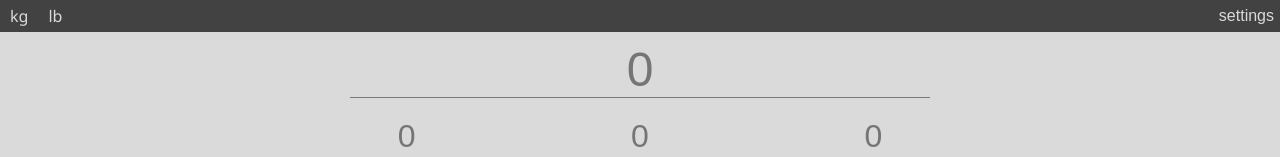
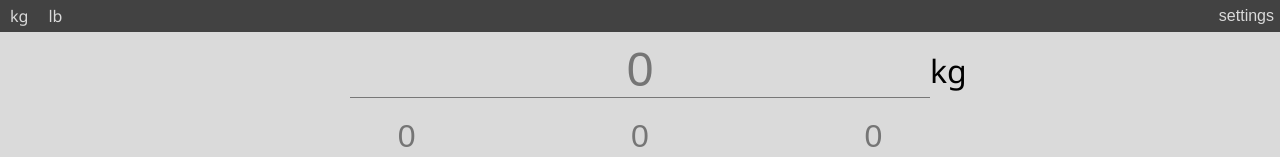
Before and after one commit to jbberinger/visual-barbell-calculator, a React (Create React App) app: page / in a window 1280 px wide. Shown: the top 157 px of the page. Built offline with nearby package versions, Linux system fonts and the light colour scheme.

Commit message:
enable unit switch and subtract equipment weight

```diff
--- a/src/component/barbell-canvas.tsx
+++ b/src/component/barbell-canvas.tsx
@@ -1,8 +1,8 @@
 import React, { useRef, useEffect, useContext } from 'react';
 import Dimension from '../util/dimension';
 import color from '../util/color';
-import { CalculatorContext, plateCountType, kgPlateWeights } from '../context/calculator-context';
-import { SettingsContext, Warning } from '../context/settings-context';
+import { CalculatorContext, plateCountType } from '../context/calculator-context';
+import { SettingsContext, Warning, WeightUnit } from '../context/settings-context';
 
 type BBCanvasType = {
   dimension: Dimension,
@@ -13,10 +13,9 @@ type BBCanvasType = {
 const BarbellCanvas: React.FC<BBCanvasType> = ({ dimension, screenWidth }) => {
   const canvasRef = useRef<HTMLCanvasElement>(null);
   const [calculatorState] = useContext(CalculatorContext);
-  const [optionsState, setOptionsState, warning, setWarning] = useContext(SettingsContext);
+  const [optionsState, setOptionsState, warning, setWarning, currentWeightUnit] = useContext(SettingsContext);
 
   useEffect(() => {
-
     const {
       relBarDiameter, relSleeveDiameter, relSleeveLength,
       relFlangeDiameter, relFlangeWidth, relSleevePlusFlange,
@@ -57,7 +56,6 @@ const BarbellCanvas: React.FC<BBCanvasType> = ({ dimension, screenWidth }) => {
         Math.round(canvasWidth - relSleevePlusFlange),
         Math.round(relBarDiameter)
       );
-
       // Draws sleeve.
       strokeAndFillRect(
         ctx,
@@ -67,7 +65,6 @@ const BarbellCanvas: React.FC<BBCanvasType> = ({ dimension, screenWidth }) => {
         Math.round(relSleeveLength),
         Math.round(relSleeveDiameter)
       );
-
       // Draws flange.
       strokeAndFillRect(
         ctx,
@@ -78,14 +75,26 @@ const BarbellCanvas: React.FC<BBCanvasType> = ({ dimension, screenWidth }) => {
         Math.round(relFlangeDiameter)
       );
 
-      let kgColors = Object.values(color.plates.kg)
-      const { kgPlateWidths, kgPlateDiameters } = dimension.plateDimensions.kg;
+      let colors: any;
+      let widths: any;
+      let diameters: any;
+      if (currentWeightUnit == WeightUnit.KG) {
+        colors = color.plates.kg;
+        widths = dimension.relPlateDimensions.kg.relKgPlateWidths;
+        diameters = dimension.relPlateDimensions.kg.relKgPlateDiameters;
+      } else {
+        colors = color.plates.lb;
+        widths = dimension.relPlateDimensions.lb.relLbPlateWidths;
+        diameters = dimension.relPlateDimensions.lb.relLbPlateDiameters;
+      }
+
       const plateCounts = calculatorState.plateCounts;
       let offset: number = 0;
       // Finds total diameter (offset) for plates and collar so they can
       // be drawn in reverse order (left to right) to minimize color bleeding.
-      for (let plateIndex = 0; plateIndex < kgPlateWeights.length; plateIndex += 1) {
-        offset += Math.round(kgPlateWidths[plateIndex]) * (plateCounts[kgPlateWeights[plateIndex]] / 2);
+      for (const plate in plateCounts) {
+        let offsetWidth = Math.round(widths[plate]) * plateCounts[plate] / 2;
+        offset += offsetWidth ? offsetWidth : 0;
       }
 
       // Warns user there is no room left on the bar.
@@ -131,19 +140,19 @@ const BarbellCanvas: React.FC<BBCanvasType> = ({ dimension, screenWidth }) => {
       );
 
       // Draws plates in reverse order to prevent color bleeding.
-      console.log(`offset: ${offset}`);
-      for (let plateIndex = kgPlateWeights.length - 1; plateIndex >= 0; plateIndex -= 1) {
-        let platesToDraw = plateCounts[kgPlateWeights[plateIndex]] / 2;
+      const plateWeight = [...Object.keys(plateCounts).sort((a, b) => parseFloat(b) - parseFloat(a))];
+      for (let plateIndex = plateWeight.length - 1; plateIndex >= 0; plateIndex -= 1) {
+        let platesToDraw = plateCounts[plateWeight[plateIndex]] / 2;
         while (platesToDraw > 0 && offset > 0) {
           strokeAndFillRect(
             ctx,
-            kgColors[plateIndex],
+            colors[plateWeight[plateIndex].toString()],
             Math.round(offsetX(relBarLength + relFlangeWidth + offset, canvasWidth)),
-            Math.round(offsetY(kgPlateDiameters[plateIndex], canvasHeight)),
-            Math.round(kgPlateWidths[plateIndex]),
-            Math.round(kgPlateDiameters[plateIndex])
+            Math.round(offsetY(diameters[plateWeight[plateIndex]], canvasHeight)),
+            Math.round(widths[plateWeight[plateIndex]]),
+            Math.round(diameters[plateWeight[plateIndex]])
           );
-          offset -= Math.round(dimension.plateDimensions.kg.kgPlateWidths[plateIndex]);
+          offset -= Math.round(widths[plateWeight[plateIndex]]);
           platesToDraw -= 1;
         }
       }
--- a/src/component/calculator.tsx
+++ b/src/component/calculator.tsx
@@ -5,12 +5,63 @@ import { SettingsContext, WeightUnit } from '../context/settings-context';
 
 const Calculator: React.FC = () => {
   const kgToLbFactor = 2.20462262;
-  const kgInputColors:any = color.inputText.kg;
-  const lbInputColors:any = color.inputText.lb;
+  const kgInputColors: any = color.inputText.kg;
+  const lbInputColors: any = color.inputText.lb;
   const [, setCalculatorState] = useContext(CalculatorContext);
-  const [optionsState, , warning, setWarning, currentWeightUnit] = useContext(SettingsContext);
+  const [optionsState, setOptionsState, warning, setWarning, currentWeightUnit, setCurrentWeightUnit] = useContext(SettingsContext);
 
-  const initPlates = (unit: WeightUnit): plateCountType => {
+  // Calculates total equipment weight from collar and barbell
+  const calculateTotalEquipmentWeight = (): number => {
+    const { barbell, collar } = optionsState.equipment;
+    let barbellWeight = 0;
+    let collarWeight = 0;
+    if (currentWeightUnit == WeightUnit.KG) {
+      barbellWeight = barbell.weights.kg;
+      collarWeight = collar.weights.kg;
+    } else {
+      barbellWeight = barbell.weights.lb;
+      collarWeight = collar.weights.lb;
+    }
+    return barbellWeight + collarWeight;
+  }
+
+  // Calculates plates with a greedy algorithm restricted to even multiples
+  const countPlatesFromTotal = (plateWeights: string[], total: number): plateCountType => {
+    console.log('--- enter countPlatesFromTotal ---')
+    let plateCounts: plateCountType = {};
+    console.log(`total argument: ${total}`)
+    console.log(`total equip weight: ${calculateTotalEquipmentWeight()}`)
+    let remainingWeight = total - calculateTotalEquipmentWeight();
+    // Makes sure weight is never negative
+    remainingWeight = remainingWeight >= 0 ? remainingWeight : 0;
+    console.log(`remainingWeight: ${remainingWeight}`);
+    const plates = plateWeights.sort((a, b) => parseFloat(b) - parseFloat(a));
+    console.log(`sorted plates: ${plates}`);
+    // Iterates through plates and determines plate counts
+    for (let plateIndex = 0; plateIndex < plates.length; plateIndex += 1) {
+      const currentPlate = parseFloat(plates[plateIndex]);
+      console.log(`currentPlate: ${currentPlate}`)
+      let currentPlateCount = Math.floor(remainingWeight / currentPlate);
+      // Barbell can only be loaded with even numbers of plates
+      if (!isEven(currentPlateCount)) {
+        currentPlateCount -= 1;
+      }
+      remainingWeight -= currentPlateCount * currentPlate;
+      plateCounts[currentPlate] = currentPlateCount.toString();
+    }
+    console.log(`plateCounts: ${JSON.stringify(plateCounts)}`)
+    console.log('--- exit countPlatesFromTotal ---');
+    return plateCounts;
+  }
+
+  const isEven = (value: number): boolean => value % 2 === 0;
+
+  // Ensures string is a valid decimal
+  const sanitizeDecimal = (input: string): string => `${parseFloat(input.replace(/[^0-9.]/g, ''))}`;
+
+  // Initializes plates based on starting weight unit.
+  const initPlates = () => {
+    console.log('---enter init plates---');
     const { lbPlates, kgPlates } = optionsState.plates;
     let plates: string[];
     if (currentWeightUnit == WeightUnit.KG) {
@@ -18,44 +69,52 @@ const Calculator: React.FC = () => {
     } else {
       plates = Object.keys(lbPlates).filter(plate => lbPlates[plate] > 0);
     }
-    return countPlatesFromTotal(plates, 0, currentWeightUnit);
+    const initPlateCount = countPlatesFromTotal(plates, 0);
+    console.log('---exit init plates---');
+    return initPlateCount;
   }
+
 
   // Holds local state for inputs.
   const [totalDisplay, setTotalDisplay] = useState('');
-  const [plateDisplay, setPlateDisplay] = useState(initPlates(currentWeightUnit));
+  const [plateDisplay, setPlateDisplay] = useState(initPlates());
 
-  // updates inputs when weight unit is changed but
+  // Updates inputs when weight unit is changed but
   // skips initial render
   const firstUpdate = useRef(false);
   useEffect(() => {
-    console.log('convert:' + currentWeightUnit);
+    console.log('-- enter useEffect --');
+    console.log('current weight unit:' + currentWeightUnit);
     // Only runs if initial render has already occured.
     if (firstUpdate.current) {
-      console.log(`currentWeightUnit: ${currentWeightUnit}`);
       let convertedTotal: number;
       let convertedPlateCount: plateCountType;
 
       // Converts total and plate counts to appropriate unit.
-      if (currentWeightUnit == WeightUnit.LB) {
+      if (currentWeightUnit == WeightUnit.KG) {
+        console.log('current weight unit is KG')
+        if (totalDisplay !== '') {
+          convertedTotal = Math.round(parseFloat(totalDisplay) / kgToLbFactor * 100) / 100;
+        } else {
+          convertedTotal = 0
+        }
+        const kgPlates = optionsState.plates.kgPlates;
+        const plates = Object.keys(kgPlates).filter(plate => kgPlates[plate] > 0);
+        console.log(`kg plates: ${plates} `)
+        convertedPlateCount = countPlatesFromTotal(plates, convertedTotal);
+        console.log(`converted total: ${convertedTotal} \nconverted kg plate count: ${convertedPlateCount} `)
+      } else {
+        console.log('current weight unit is LB')
         if (totalDisplay !== '') {
           convertedTotal = Math.round(parseFloat(totalDisplay) * kgToLbFactor * 100) / 100;
         } else {
           convertedTotal = 0
         }
-        const kgPlates = optionsState.plates.kgPlates;
-        const plates = Object.keys(kgPlates).filter(plate => kgPlates[plate] > 0);
-        convertedPlateCount = countPlatesFromTotal(plates, convertedTotal, currentWeightUnit);
-      } else {
-        console.log('test')
-        if (totalDisplay !== '') {
-          convertedTotal = Math.round(parseFloat(totalDisplay) / kgToLbFactor * 100) / 100;
-        } else {
-          convertedTotal = 0
-        }
         const lbPlates = optionsState.plates.lbPlates;
         const plates = Object.keys(lbPlates).filter(plate => lbPlates[plate] > 0);
-        convertedPlateCount = countPlatesFromTotal(plates, convertedTotal, currentWeightUnit);
+        console.log(`lb plates: ${plates} `)
+        convertedPlateCount = countPlatesFromTotal(plates, convertedTotal);
+        console.log(`converted total: ${convertedTotal} \nconverted lb plate count: ${JSON.stringify(convertedPlateCount)} `)
       }
 
       setTotalDisplay(convertedTotal === 0 ? '' : convertedTotal.toString());
@@ -64,12 +123,13 @@ const Calculator: React.FC = () => {
     } else {
       firstUpdate.current = true;
     }
+    console.log('-- exit useEffect --');
   }, [currentWeightUnit, optionsState.plates.kgPlates, optionsState.plates.lbPlates]);
 
   // handles plate count inputs
   const handlePlateInput = (event: ChangeEvent<HTMLInputElement>) => {
+    console.log('--- enter handlePlateInput ---');
     const name: string | null = event.target.getAttribute('name');
-
     // ensures name attribute exists
     if (name) {
       let count: number;
@@ -104,10 +164,12 @@ const Calculator: React.FC = () => {
         setCalculatorState({ total: newTotal, plateCounts: { ...currentPlateDisplay } });
       }
     }
+    console.log('--- exit handlePlateInput ---');
   }
 
   // handles total weight input
   const handleTotalInput = (event: ChangeEvent<HTMLInputElement>) => {
+    console.log('--- enter handleTotalInput ---');
     const plates = Object.keys(plateDisplay);
     let totalInput: string = event.target.value;
     // protects against double zero total
@@ -115,7 +177,7 @@ const Calculator: React.FC = () => {
       // displays 0 when cleared
       if (totalInput === '' || totalInput === '0') {
         setTotalDisplay('');
-        const newPlateCounts: plateCountType = countPlatesFromTotal(plates, 0, currentWeightUnit);
+        const newPlateCounts: plateCountType = countPlatesFromTotal(plates, 0);
         setPlateDisplay({ ...newPlateCounts });
         setCalculatorState({ total: 0, plateCounts: { ...newPlateCounts } });
       }
@@ -133,11 +195,12 @@ const Calculator: React.FC = () => {
       else {
         const sanitizedTotalInput = sanitizeDecimal(totalInput);
         setTotalDisplay(sanitizedTotalInput);
-        const newPlateCounts: plateCountType = countPlatesFromTotal(plates, parseFloat(sanitizedTotalInput), currentWeightUnit);
+        const newPlateCounts: plateCountType = countPlatesFromTotal(plates, parseFloat(sanitizedTotalInput));
         setCalculatorState({ total: sanitizedTotalInput, plateCounts: { ...newPlateCounts } });
         setPlateDisplay({ ...newPlateCounts });
       }
     }
+    console.log('--- exit handleTotalInput ---');
   }
 
   return (
@@ -151,7 +214,7 @@ const Calculator: React.FC = () => {
           style={{ caretColor: 'black' }}
           onChange={handleTotalInput}
         />
-        {/* <span className='total-unit'>kg</span> */}
+        <span className='total-unit'>{currentWeightUnit == WeightUnit.KG ? 'kg' : 'lb'}</span>
       </div>
       {
         Object.entries(plateDisplay).sort(([a,], [b,]) => parseFloat(b) - parseFloat(a)).map(([weight, count]) => (
@@ -189,35 +252,15 @@ const InputCard: React.FC<IInputCardProps> = ({ weight, color, count, handleInpu
         type='tel'
         placeholder='0'
         value={count > 0 ? count : ''}
-        style={{ color: `${color}`, caretColor: `${color}` }}
+        style={{ color: `${color} `, caretColor: `${color} ` }}
         onChange={handleInput}
-        name={`${weight}`}
+        name={`${weight} `}
       />
       <h3>{weight}<span className='input-unit'></span></h3>
     </div >
   )
 }
 
-// Calculates plates with a greedy algorithm restricted to even multiples
-const countPlatesFromTotal = (plateWeights: string[], total: number, currentWeightUnit: WeightUnit): plateCountType => {
-  let plateCounts: plateCountType = {};
-  let remainingWeight = total;
-  const plates = plateWeights.sort((a, b) => parseFloat(b) - parseFloat(a));
-  for (let plateIndex = 0; plateIndex < plates.length; plateIndex += 1) {
-    const currentPlate = parseFloat(plates[plateIndex]);
-    let currentPlateCount = Math.floor(remainingWeight / currentPlate);
-    // Barbell can only be loaded with even numbers of plates
-    if (!isEven(currentPlateCount)) {
-      currentPlateCount -= 1;
-    }
-    remainingWeight -= currentPlateCount * currentPlate;
-    plateCounts[currentPlate] = currentPlateCount.toString();
-  }
-  return plateCounts;
-}
 
-const isEven = (value: number): boolean => value % 2 === 0;
-
-const sanitizeDecimal = (input: string): string => `${parseFloat(input.replace(/[^0-9.]/g, ''))}`;
 
 export default Calculator;
--- a/src/context/calculator-context.tsx
+++ b/src/context/calculator-context.tsx
@@ -1,5 +1,4 @@
-import React, { useState, createContext, useContext } from 'react'
-import { SettingsContext, WeightUnit } from './settings-context';
+import React, { useState, createContext} from 'react'
 
 // This context stores the calculator's total weight and plate counts
 
--- a/src/context/settings-context.tsx
+++ b/src/context/settings-context.tsx
@@ -27,12 +27,11 @@ const initialOptionsState = {
       },
     },
     collar: {
-      use: true,
       weights: {
         kg: 5,
         lb: 11.0231,
-      }
-    }
+      },
+    },
   },
   plates: {
     kgPlates: {
@@ -54,8 +53,7 @@ const initialOptionsState = {
       '10': 20,
       '5': 20,
       '2.5': 20,
-      '1.25': 0,
-      '0.75': 0,
+      '1': 0,
       '0.5': 0,
       '0.25': 0,
     },
@@ -69,11 +67,11 @@ export const SettingsContext = createContext<initialOptionsStateType | any>(unde
 export const SettingsProvider = (props: any) => {
   const [optionsState, setOptionsState] = useState<initialOptionsStateType>(initialOptionsState);
   const [warning, setWarning] = useState<Warning>();
-  const [curentWeightUnit, setCurrentWeightUnit] = useState(WeightUnit.KG);
+  const [currentWeightUnit, setCurrentWeightUnit] = useState(WeightUnit.KG);
 
   return (
     <SettingsContext.Provider
-      value={[optionsState, setOptionsState, warning, setWarning, curentWeightUnit, setCurrentWeightUnit]}>
+      value={[optionsState, setOptionsState, warning, setWarning, currentWeightUnit, setCurrentWeightUnit]}>
       {props.children}
     </SettingsContext.Provider>
   );
--- a/src/style/app.scss
+++ b/src/style/app.scss
@@ -117,19 +117,17 @@ h3 {
     z-index: 0;
     @include input-styling;
     width: 100%;
-    margin: 0 60px;
+    margin-left: 60px;
     font-size: 3em;
     text-align: center;
     border-bottom: 0.5px solid #777;
   }
   .total-unit {
-    position: absolute;
+    position: relative;
     right: 0;
-    padding-right: 20px;
-    z-index: 1;
-    align-self: flex-end;
     font-size: 2em;
-    padding-bottom: 5px;
+    min-width: 60px;
+    text-align: left;
   }
 }
 
@@ -143,6 +141,8 @@ h3 {
     width: 2em;
     text-align: center;
     font-size: 2em;
+    // border-bottom: 0.5px solid #777;
+    // margin-bottom: 5px;
   }
   .input-unit {
     font-size: 0.9em;
--- a/src/util/dimension.tsx
+++ b/src/util/dimension.tsx
@@ -43,26 +43,68 @@ class Dimension {
     // All but 100kg paralympic plate are IPF regulation Eleiko plates
     // Weight reference (kg): [50, 25, 15, 10, 5, 2.5, 1.25, 0.5, 0.25]
     kg: {
-      kgPlateDiameters: [450, 450, 400, 400, 325, 228, 190, 160, 134, 112],
-      kgPlateWidths: [50, 26, 22, 22, 22, 21, 16, 12, 8, 7],
+      kgPlateDiameters: {
+        '50': 450,
+        '25': 450,
+        '15': 400,
+        '10': 325,
+        '5': 228,
+        '2.5': 190,
+        '1.25': 160,
+        '0.5': 134,
+        '0.25': 112,
+      },
+      kgPlateWidths: {
+        '50': 50,
+        '25': 27,
+        '15': 22.5,
+        '10': 21,
+        '5': 21.5,
+        '2.5': 16,
+        '1.25': 12,
+        '0.5': 8,
+        '0.25': 6,
+      },
     },
     // Rogue calibrated lb steel plate dimensions
     // Weight reference (lb): [55, 45, 35, 25, 10, 5, 2.5, 1, 0.5, 0.25]
     lb: {
-      lbPlateDiameters: [450, 450, 400, 325, 228, 190, 160, 134, 112, 90],
-      lbPlateWidths: [27, 22, 21, 23, 19, 14.5, 10, 7, 5.5, 4.5],
+      lbPlateDiameters: {
+        '55': 450,
+        '45': 450,
+        '35': 400,
+        '25': 325,
+        '10': 228,
+        '5': 190,
+        '2.5': 160,
+        '1': 134,
+        '0.5': 112,
+        '0.25': 90,
+      },
+      lbPlateWidths: {
+        '55': 27,
+        '45': 22,
+        '35': 21,
+        '25': 23,
+        '10': 19,
+        '5': 14.5,
+        '2.5': 10,
+        '1': 7,
+        '0.5': 5.5,
+        '0.25': 4.5,
+      },
     }
   }
 
   // Computed relative plate dimensions
   relPlateDimensions = {
     kg: {
-      relKgPlateDiameters: [],
-      relKgrelPlateWidths: [],
+      relKgPlateDiameters: {},
+      relKgPlateWidths: {},
     },
     lb: {
-      relLbPlateDiameters: [],
-      relLbrelPlateWidths: [],
+      relLbPlateDiameters: {},
+      relLbPlateWidths: {},
     }
   }
 
@@ -97,29 +139,25 @@ class Dimension {
 
     // Updates kg plate dimensions.
     const { kgPlateDiameters, kgPlateWidths } = this.plateDimensions.kg;
-    const kgPlateDiametersUpdated = [...kgPlateDiameters];
-    const kgPlateWidthsUpdated = [...kgPlateWidths];
-    for (let i = 0; i < kgPlateDiametersUpdated.length; i += 1) {
-      kgPlateDiametersUpdated[i] = rbbd.relBarDiameter * (kgPlateDiameters[i] / barDiameter);
-      kgPlateWidthsUpdated[i] = relBarDiameter * (kgPlateWidths[i] / barDiameter);
+    const kgPlateDiametersUpdated: any = { ...kgPlateDiameters };
+    const kgPlateWidthsUpdated: any = { ...kgPlateWidths };
+    for (const plate in kgPlateDiametersUpdated) {
+      kgPlateDiametersUpdated[plate] = rbbd.relBarDiameter * (kgPlateDiametersUpdated[plate] / barDiameter);
+      kgPlateWidthsUpdated[plate] = relBarDiameter * (kgPlateWidthsUpdated[plate] / barDiameter);
     }
-    this.plateDimensions.kg.kgPlateDiameters = kgPlateDiametersUpdated;
-    this.plateDimensions.kg.kgPlateWidths = kgPlateWidthsUpdated;
+    this.relPlateDimensions.kg.relKgPlateDiameters = { ...kgPlateDiametersUpdated };
+    this.relPlateDimensions.kg.relKgPlateWidths = { ...kgPlateWidthsUpdated };
 
     // Updates lb plate dimensions.
-    const lbPlateDimensions = this.plateDimensions.lb;
-    const lbPlateDiametersUpdated = [...lbPlateDimensions.lbPlateDiameters];
-    for (let i = 0; i < lbPlateDiametersUpdated.length; i += 1) {
-      lbPlateDiametersUpdated[i] = rbbd.relBarDiameter * (lbPlateDimensions.lbPlateDiameters[i] / barDiameter);
+    const { lbPlateDiameters, lbPlateWidths } = this.plateDimensions.lb;
+    const lbPlateDiametersUpdated: any = { ...lbPlateDiameters };
+    const lbPlateWidthsUpdated: any = { ...lbPlateWidths };
+    for (const plate in lbPlateDiametersUpdated) {
+      lbPlateDiametersUpdated[plate] = rbbd.relBarDiameter * (lbPlateDiametersUpdated[plate] / barDiameter);
+      lbPlateWidthsUpdated[plate] = relBarDiameter * (lbPlateWidthsUpdated[plate] / barDiameter);
     }
-    lbPlateDimensions.lbPlateDiameters = lbPlateDiametersUpdated;
-
-    const lbPlateWidthsUpdated = [...lbPlateDimensions.lbPlateWidths];
-    for (let i = 0; i < lbPlateWidthsUpdated.length; i += 1) {
-      lbPlateWidthsUpdated[i] = relBarDiameter * (lbPlateDimensions.lbPlateWidths[i] / barDiameter);
-    }
-    lbPlateDimensions.lbPlateWidths = lbPlateWidthsUpdated;
-    console.log(`updated lb plate dimensions`)
+    this.relPlateDimensions.lb.relLbPlateDiameters = { ...lbPlateDiametersUpdated };
+    this.relPlateDimensions.lb.relLbPlateWidths = { ...lbPlateWidthsUpdated };
   }
 }
 
```
